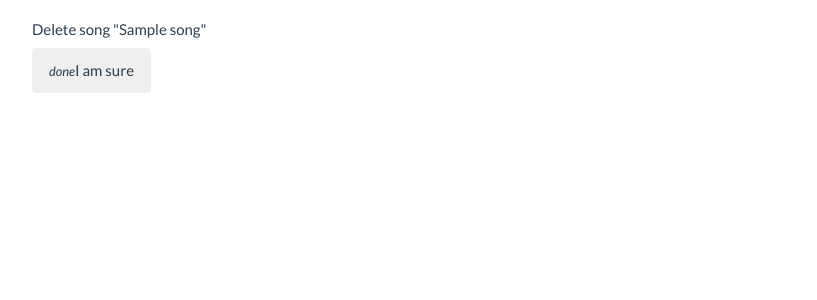
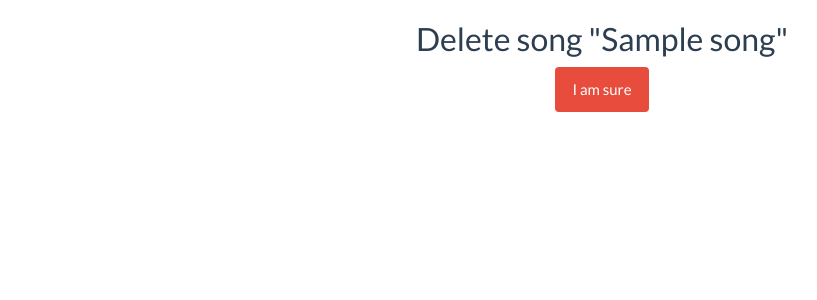
Before and after one commit to dstarod/songbook, a Django app: page /song/delete/1/ in a window 1280 px wide. Shown: the part 60-360 px from the top of the page, without its empty margins (38-855 px from the left). Run offline with Django 3.2, Linux system fonts and the light colour scheme; a user stored in the database is signed in; tables that the repository leaves empty hold one stand-in row (values such as "Sample post"); some libraries are stand-ins or nearby versions.

Commit message:
Add delete message transl

```diff
--- a/chords/templates/chords/song_delete.html
+++ b/chords/templates/chords/song_delete.html
@@ -1,14 +1,14 @@
 {% extends 'chords/song.html' %}
+{% load i18n %}
 
 {% block content %}
-    <h5 class="center">Delete song "{{ song.title }}"</h5>
     <form method="post">
        {% csrf_token %}
-        <div class="input-field center-align">
-            <button class="btn waves-effect waves-light" type="submit" name="action">
-                <i class="material-icons small left">done</i>I am sure
+        <div class="text-center">
+            <h2 class="center">{% trans 'Delete song' %} "{{ song.title }}"</h2>
+            <button class="btn btn-danger" type="submit" name="action">
+                I am sure
             </button>
-            <br><br>
         </div>
     </form>
 {% endblock %}
```
Also changed, not shown: chords/templates/chords/playlist_delete.html (+4 -5 lines), chords/templates/chords/tag_delete.html (+4 -6 lines), chords/locale/ru/LC_MESSAGES/django.po, 1 other file.
